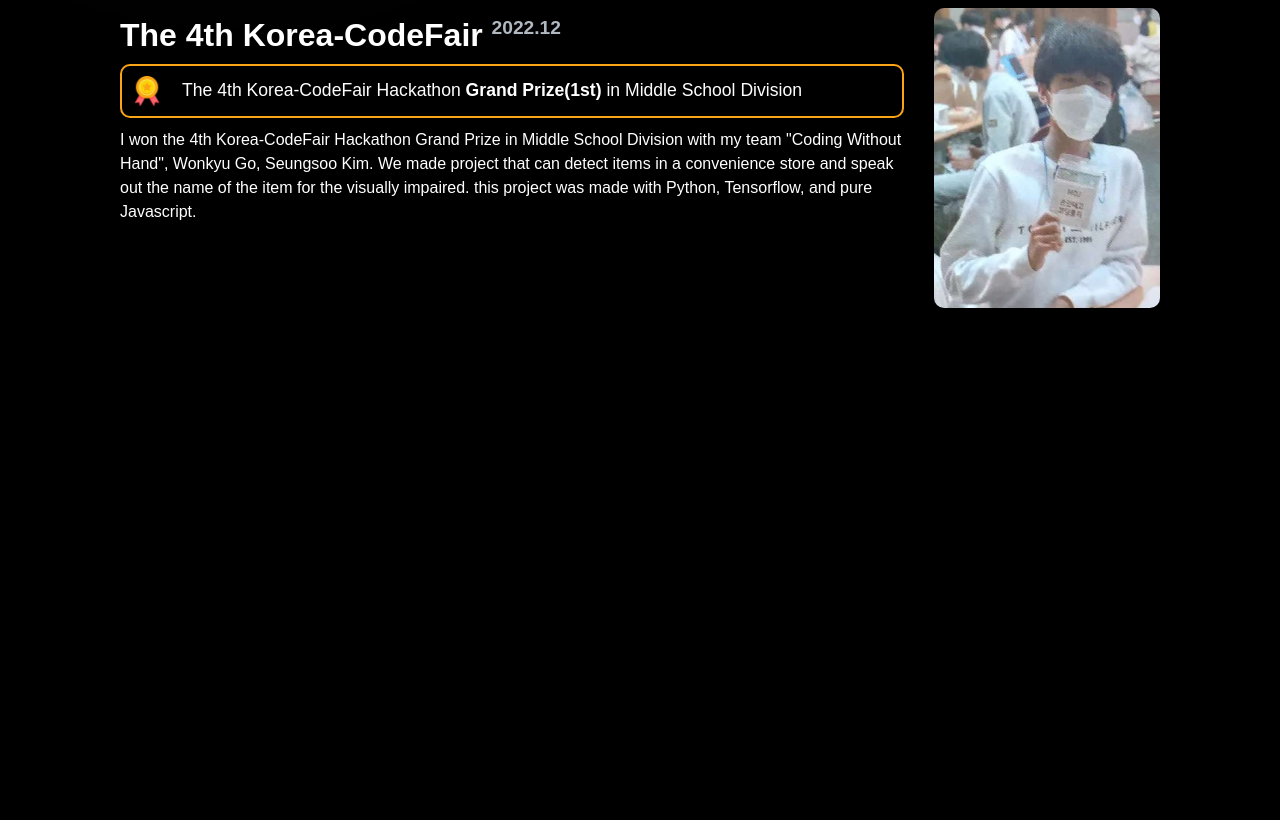
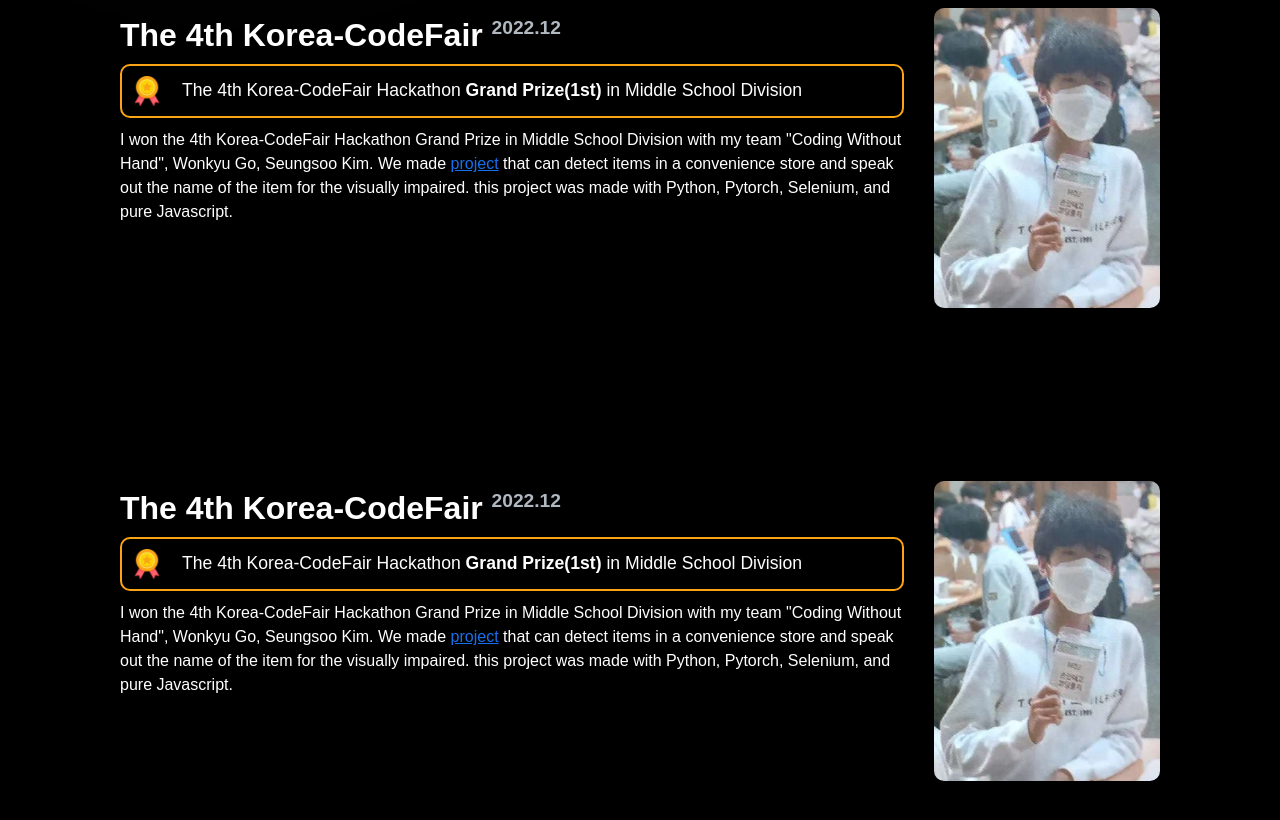
Before and after one commit to sihyeokpark/exon.kr, a React (Create React App) app in the folder app/: page / in a window 1280 px wide. Shown: the part 420-1240 px from the top of the page. Before the commit the page ends 891 px from the top, so only its background shows below. Built offline with nearby package versions, Linux system fonts and the light colour scheme; a web font is replaced by a local one.

Commit message:
Update: shadow

```diff
--- a/app/public/index.html
+++ b/app/public/index.html
@@ -5,6 +5,7 @@
     <link rel="icon" href="%PUBLIC_URL%/favicon.ico" />
     <meta name="viewport" content="width=device-width, initial-scale=1" />
     <meta name="theme-color" content="#000000" />
+    <meta name="google" content="notranslate">
     <meta
       name="description"
       content="Web site created using create-react-app"
--- a/app/src/App.tsx
+++ b/app/src/App.tsx
@@ -20,11 +20,11 @@ function App() {
                     </h1>
                     <p className='intro'>
                         I'm Hacker who is into Full-Stack Web, Hacking and Deeplearning.
-                        Currently {new Date().getFullYear() - 2007 + 1}-years-old({(() => {
+                        Currently {(() => {
                         const date = new Date()
                         return ((date.getMonth()+1 === 10 && date.getDate() >= 22) ? date.getFullYear() - 2007
                             : (date.getMonth()+1 > 10) ? date.getFullYear() - 2007 : date.getFullYear() - 2007 - 1)
-                        })()} in Korean age).
+                        })()}-years-old({new Date().getFullYear() - 2007 + 1} in Korean age).
                         And I am a student at Korea Digital Media High School.
                         I enjoy breaking challenges and thinking outside the box.
                     </p>
@@ -39,8 +39,27 @@ function App() {
                             </div>
                             <p>
                                 I won the 4th Korea-CodeFair Hackathon Grand Prize in Middle School Division with my team "Coding Without Hand", Wonkyu Go, Seungsoo Kim.
-                                We made project that can detect items in a convenience store and speak out the name of the item for the visually impaired.
-                                this project was made with Python, Tensorflow, and pure Javascript.
+                                We made <a href='https://github.com/codingWithoutHand/ConvenienceStoreForVisuallyImpaired' target='_blank' className='link'>project</a> that can detect items in a convenience store and speak out the name of the item for the visually impaired.
+                                this project was made with Python, Pytorch, Selenium, and pure Javascript.
+                            </p>
+                        </div>
+                        <div className='right'>
+                            <img src={codefair} className='codefair'></img>
+                        </div>
+                    </div>
+                </section>
+                <section>
+                    <div className='both'>
+                        <div className='left'>
+                            <h1>The 4th Korea-CodeFair <sup>2022.12</sup></h1>
+                            <div className='award'>
+                                <img src={award} height='30px'></img>
+                                <span>The 4th Korea-CodeFair Hackathon <strong>Grand Prize(1st)</strong> in Middle School Division</span>
+                            </div>
+                            <p>
+                                I won the 4th Korea-CodeFair Hackathon Grand Prize in Middle School Division with my team "Coding Without Hand", Wonkyu Go, Seungsoo Kim.
+                                We made <a href='https://github.com/codingWithoutHand/ConvenienceStoreForVisuallyImpaired' target='_blank' className='link'>project</a> that can detect items in a convenience store and speak out the name of the item for the visually impaired.
+                                this project was made with Python, Pytorch, Selenium, and pure Javascript.
                             </p>
                         </div>
                         <div className='right'>
--- a/app/src/css/App.css
+++ b/app/src/css/App.css
@@ -1,7 +1,6 @@
 body {
     background-color: var(--main-bg);
     color: var(--main-txt);
-    margin: 0 auto;
     text-align: center;
 }
 
@@ -20,11 +19,11 @@ nav {
     border-radius: 0;
     padding: 15px 30px;
     border-bottom: #414141 solid 1px;
-    box-shadow: 0 2px 12px rgb(0 0 0 / 40%);
     background-color: rgba(0,0,0,0.70);
     backdrop-filter: saturate(120%) blur(18px);
     text-align: center;
     z-index: 1;
+    box-shadow: 0px 20px 30px 10px rgba(0, 0, 0, 0.6);
 }
 
 .center {
@@ -86,7 +85,6 @@ span.light::before {
     width: 100%;
     white-space: nowrap;
     overflow: hidden;
-    border-right: 4px soild var(--main-txt);
     animation: animate 10s ease-out 1;
     filter: drop-shadow(0 0 10px var(--main-txt)) drop-shadow(0 0 100px var(--main-txt));
 }
@@ -134,6 +132,10 @@ p.intro {
     border-radius: 10px;
 }
 
+.link {
+    color: #166fec;
+}
+
 @media screen and (max-width: 720px) {
     nav {
         position: fixed;
@@ -143,7 +145,7 @@ p.intro {
         padding: 15px 30px;
         border: none;
         border-bottom: #414141 solid 1px;
-        box-shadow: 0 2px 12px rgb(0 0 0 / 40%);
+        box-shadow: 0px 20px 30px 10px rgba(0, 0, 0, 0.6);
         background-color: rgba(0,0,0,0.70);
         backdrop-filter: saturate(120%) blur(18px);
     }
--- a/app/src/css/index.css
+++ b/app/src/css/index.css
@@ -19,6 +19,7 @@ body {
 
 ::selection {
     background-color: #cccccc;
+    color: #000000;
 }
 
 strong {
```
